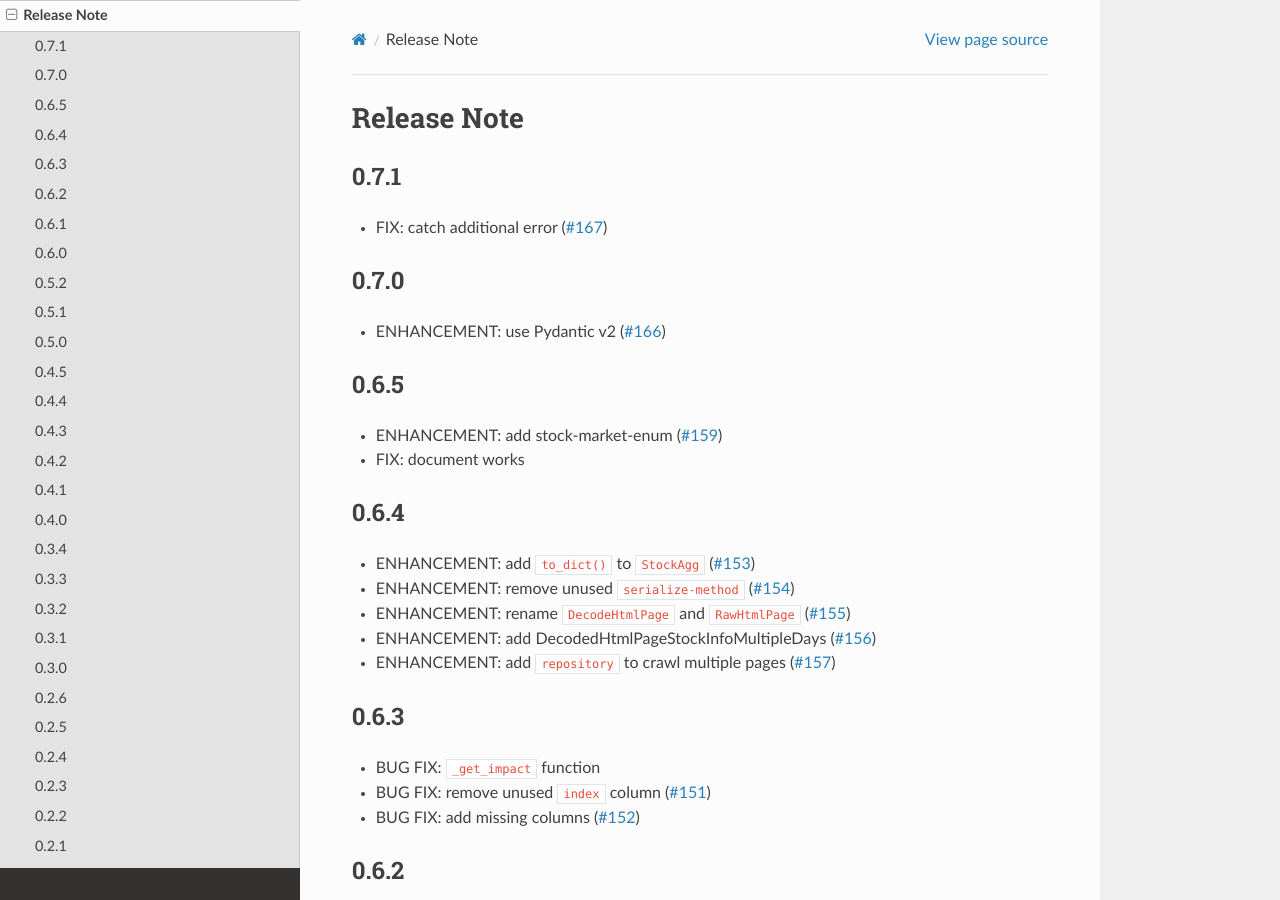
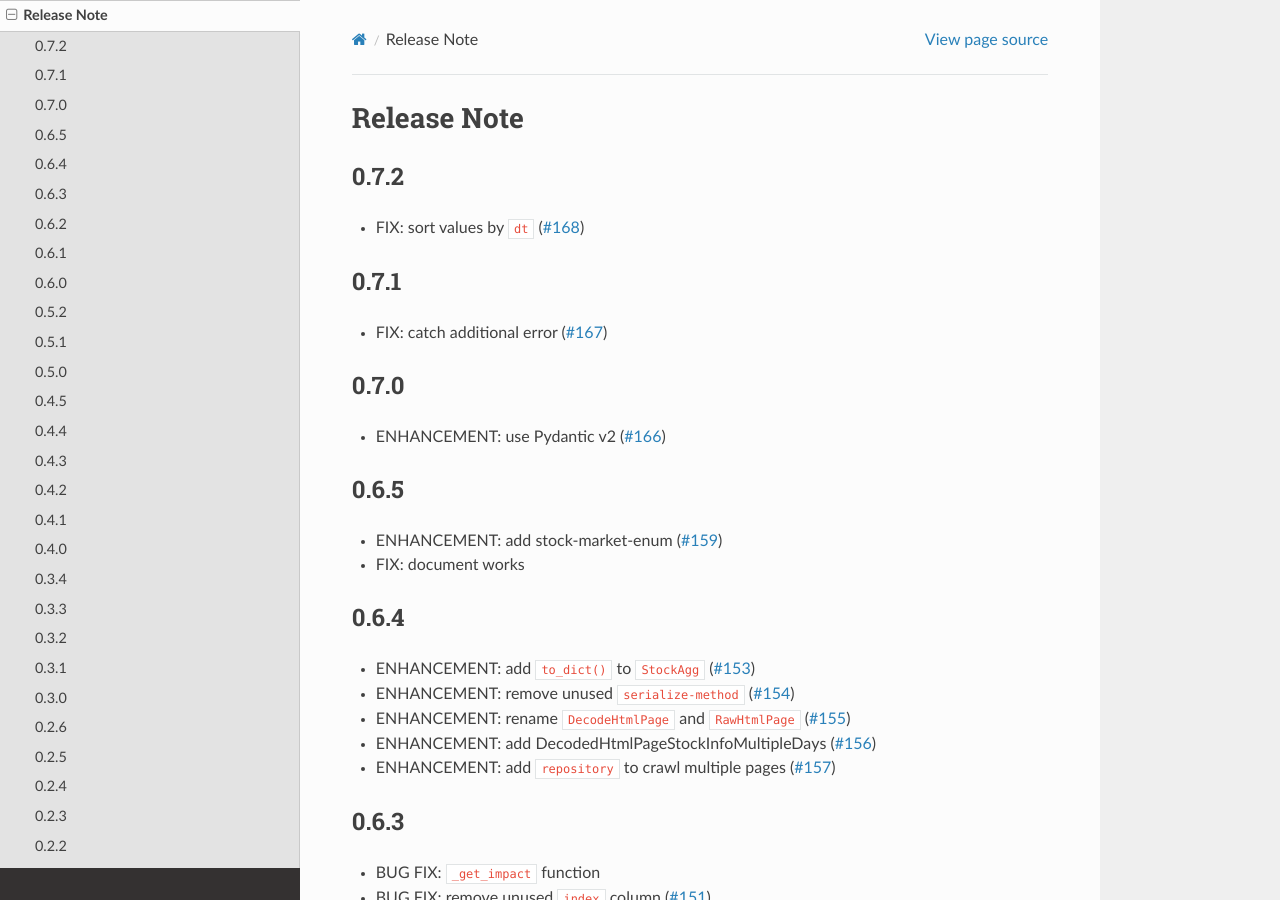
Before and after one commit to gsy0911/kabutobashi, a Sphinx documentation site: the page built from docs/sources/release.md, in a window 1280 px wide and 900 px high. Built offline with Sphinx 7.4.7 and the Read the Docs theme 2.0.0, drawn with Linux system fonts in a browser that asks for light colours.

Commit message:
update docs

```diff
--- a/docs/sources/release.md
+++ b/docs/sources/release.md
@@ -1,4 +1,8 @@
 # Release Note
+
+## 0.7.2
+
+- FIX: sort values by `dt` ([#168](https://github.com/gsy0911/kabutobashi/issues/168))
 
 ## 0.7.1
 
```
